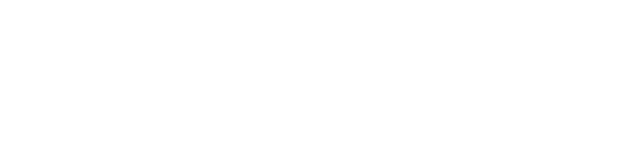
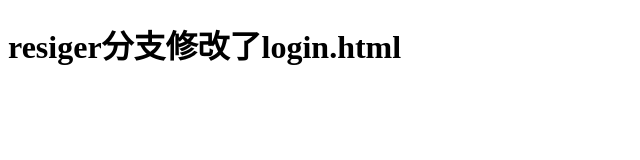
Before and after one commit to MLbiubiu/diudiu, a plain HTML site: page index.html in a window 1280 px wide. Shown: the whole page, without its empty margins (0-640 px from the left). Drawn offline with Linux system fonts and the light colour scheme.

```diff
--- a/index.html
+++ b/index.html
@@ -7,6 +7,6 @@
     <title>Document</title>
 </head>
 <body>
-
+    <h1>resiger分支修改了login.html</h1>
 </body>
 </html>
```
